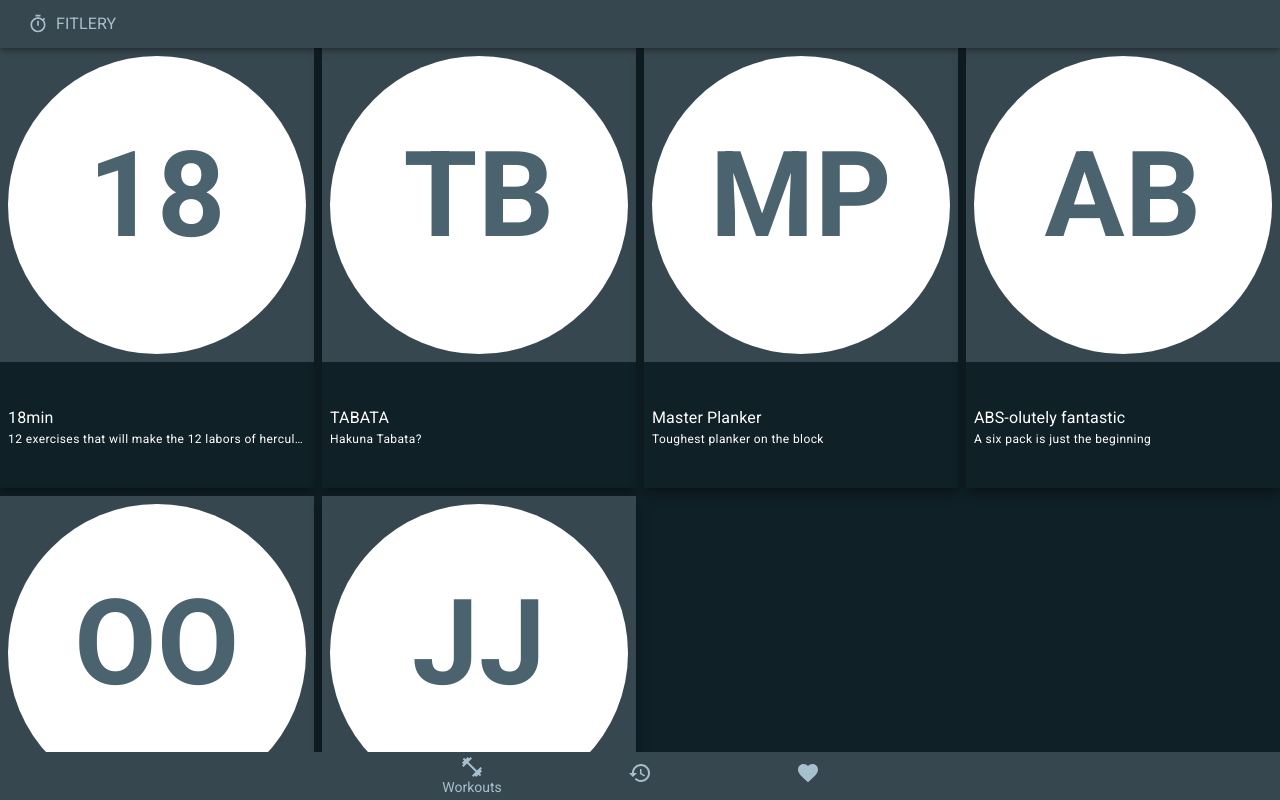
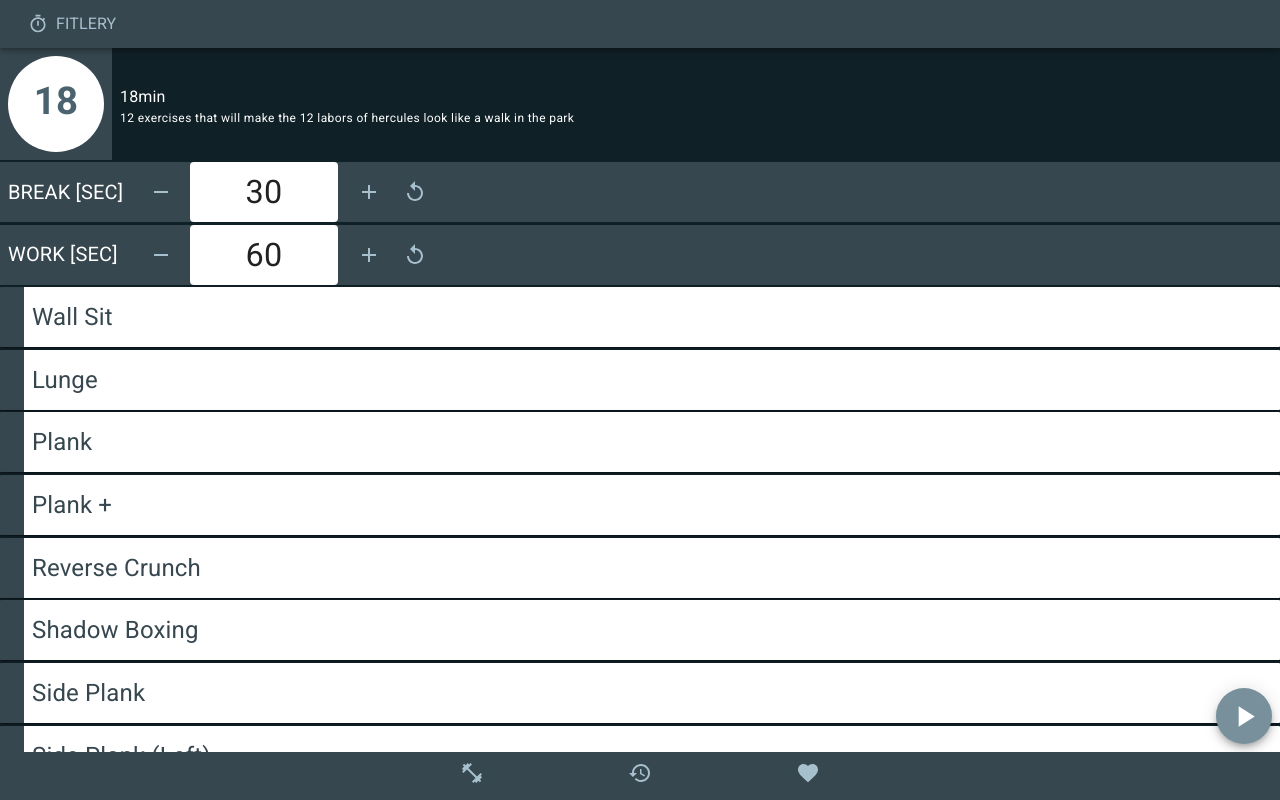
Before and after one commit to m00k/fitlery-web, a React (Create React App) app: page /workouts/1 in a window 1280 px wide. Before the commit this address led to /workouts. Built offline with nearby package versions, Linux system fonts and the light colour scheme.

Commit message:
style(workout detail): style duration input

```diff
--- a/src/exercise/Exercise.tsx
+++ b/src/exercise/Exercise.tsx
@@ -11,7 +11,7 @@ const useStyles = () => {
     bgcolor: theme.palette.background.paper,
     boxShadow: 2,
     borderRadius: 1,
-    borderLeft: 20,
+    borderLeft: theme.spacing(3),
     borderColor: theme.palette.primary.main,
     color: theme.palette.primary.main,
     display: 'flex',
--- a/src/shared/NumberInput.tsx
+++ b/src/shared/NumberInput.tsx
@@ -1,5 +1,4 @@
-import { Box, makeStyles, Typography, useTheme } from '@material-ui/core';
-import IconButton from '@material-ui/core/IconButton';
+import { Box, IconButton, makeStyles, Typography, useTheme } from '@material-ui/core';
 import AddIcon from '@material-ui/icons/Add';
 import RemoveIcon from '@material-ui/icons/Remove';
 import ReplayIcon from '@material-ui/icons/Replay';
@@ -8,16 +7,20 @@ import React, { useEffect, useRef } from 'react';
 const useButtonGroupStyles = makeStyles((theme) => ({
   root: {
     alignItems: 'center',
-    backgroundColor: theme.palette.background.paper,
+    backgroundColor: 'inherit',
     display: 'grid',
-    gridTemplateColumns: `2fr 4fr 2fr 1fr`,
+    gridTemplateColumns: `60px minmax(50px, 4fr) 60px 32px`,
+    height: '100%',
   }
 }));
 
 const useButtonStyles = makeStyles((theme) => ({
   root: {
+    color: theme.palette.secondary.light,
     fontSize: theme.typography.h5.fontSize,
     fontWeight: theme.typography.h5.fontWeight,
+    height: '100%',
+    marginLeft: '1px',
     textTransform: 'none',
   },
 }));
@@ -66,6 +69,11 @@ const NumberInput: React.FC<NumberInputProps> = (props) => {
       <Typography
         variant='h4'
         style={{
+          backgroundColor: '#fff',
+          borderRadius: theme.shape.borderRadius,
+          display: 'grid',
+          alignItems: 'center',
+          height: '100%',
           textAlign: 'center',
         }}
       >
--- a/src/workout/detail/Duration.tsx
+++ b/src/workout/detail/Duration.tsx
@@ -7,7 +7,7 @@ import NumberInput, { NumberInputProps } from '../../shared/NumberInput';
 const useStyles = makeStyles((theme) => ({
   label: {
     alignItems: 'center',
-    backgroundColor: theme.palette.secondary.dark,
+    backgroundColor: theme.palette.primary.main,
     color: theme.palette.secondary.contrastText,
     display: 'grid',
     fontSize: theme.typography.h5.fontSize,
@@ -15,6 +15,7 @@ const useStyles = makeStyles((theme) => ({
     height: '100%',
     padding: theme.spacing(1),
     textTransform: 'uppercase',
+    whiteSpace: 'nowrap',
   },
 }));
 
@@ -28,11 +29,11 @@ const Duration: React.FC<DurationProps> = ({ label, ...props }) => {
   return (
     <Box
       alignItems='center'
-      bgcolor={theme.palette.background.paper}
+      bgcolor={theme.palette.primary.main}
       display='grid'
-      gridTemplateColumns='minmax(150px, 300px) minmax(min-content, 300px)'
+      gridTemplateColumns='min(130px) minmax(min-content, 300px) auto'
       height={theme.variables.playlist.item.height}
-      marginBottom={.5}
+      mb={.3}
     >
       <Box
         className={classes.label}
@@ -42,6 +43,10 @@ const Duration: React.FC<DurationProps> = ({ label, ...props }) => {
       <NumberInput
         {...props}
       />
+      <Box
+        bgcolor={theme.palette.primary.main}
+        height={1}
+      />
     </Box>
   );
 }
--- a/src/workout/detail/WorkoutDetail.tsx
+++ b/src/workout/detail/WorkoutDetail.tsx
@@ -33,7 +33,11 @@ export default function WorkoutDetail() {
   const [workoutState, workoutDispatch] = useWorkoutStore();
   let workout = workoutState.items[workoutState.currentItemIndex];
   if (!workout) {
-    history.push(`/workouts`);
+    // TODO
+    // history.push(`/workouts`);
+    // return null;
+    // HACK
+    workoutDispatch.select(0);
     return null;
   }
   const { short, exercises, breakMs, workMs } = workout;
@@ -56,6 +60,7 @@ export default function WorkoutDetail() {
         display="grid"
         gridTemplateAreas='"avatar text"'
         gridTemplateColumns={`${theme.variables.avatar.height}px auto`}
+        mb={.3}
       >
         <Avatar
           text={short}
```
